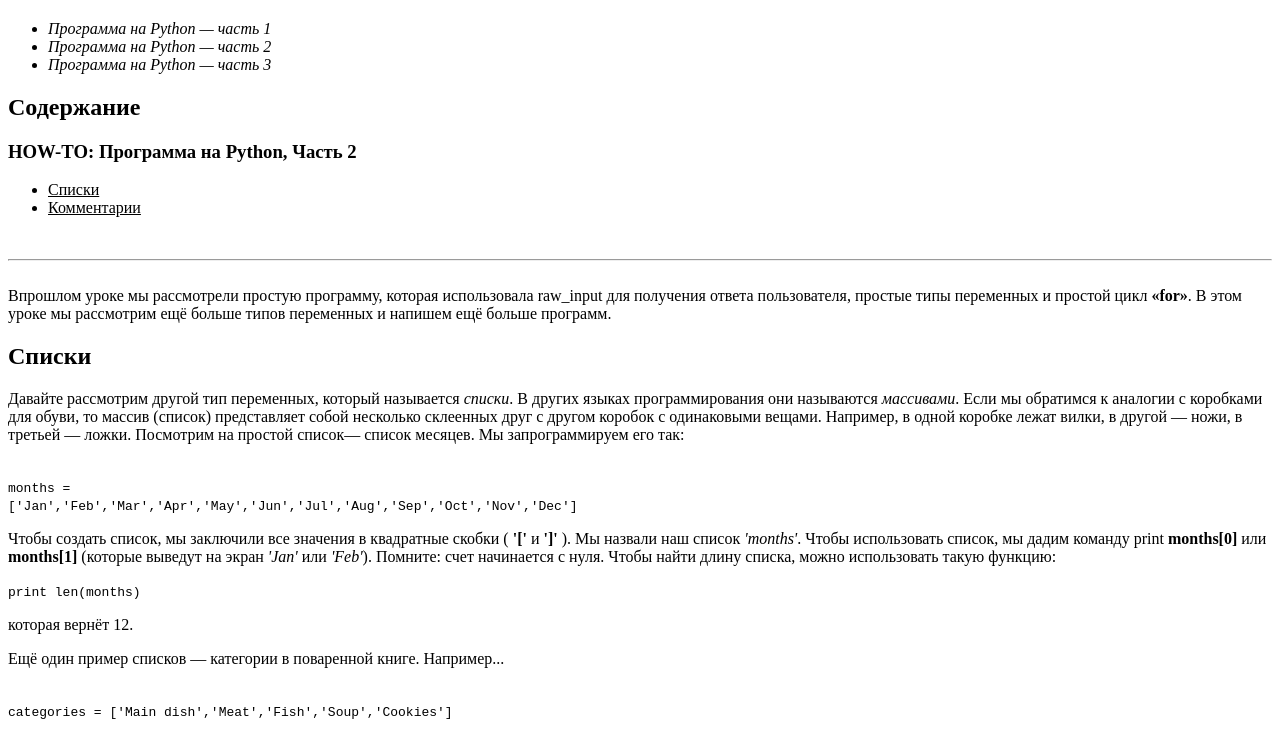
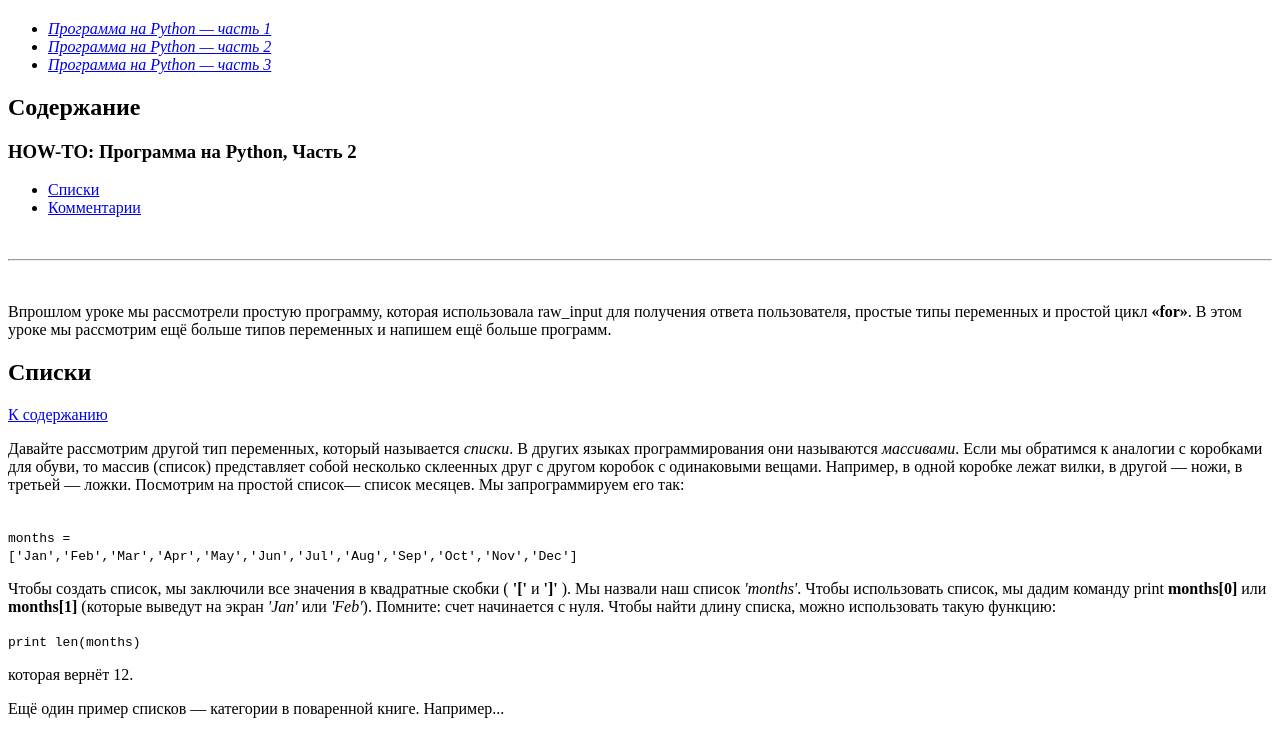
Before and after one commit to Vitaly-Kolesnik/Vitaly-Kolesnik, a plain HTML site: page 02_HTML/base/link/Python_2.html in a window 1280 px wide. Shown: the part 60-793 px from the top of the page. Drawn offline with Linux system fonts and the light colour scheme.

Commit message:
Table_Python_2_Final

```diff
--- a/02_HTML/base/link/Python_2.html
+++ b/02_HTML/base/link/Python_2.html
@@ -3,37 +3,37 @@
 <head>
     <meta charset="UTF-8">
 
-    <title>Document</title>
+    <title>Python_2</title>
 </head>
 <body>
 
     <H1><strong> HOW-TO: Программа на Python, Часть 2</strong></H1>
 
         <ul>
-        <I>
-        <li>Программа на Python — часть 1</li>
-        <li>Программа на Python — часть 2</li>
-        <li>Программа на Python — часть 3</li>
-        </I>
+
+            <li><I><a href="Python_1.html" target=“_blank”>Программа на Python — часть 1</a></I></li>
+            <li><I><a href="Python_2.html">Программа на Python — часть 2</a></I></li>
+            <li><I><a href="Python_3.html" target=“_blank”> Программа на Python — часть 3</a></I></li>
+
         </ul>
 
-        <H2> Содержание </H2>
+        <H2><a name="razdel_3"> Содержание </a></H2>
             <H3> HOW-TO: Программа на Python, Часть 2</H3>
             <ul>
-            <U>
-            <li>Списки</li>
-            <li>Комментарии</li>
-            </U>
+            <li><U><a href="#razdel_1"> Списки</a></U></li>
+            <li><U><a href="#razdel_2">Комментарии</a></U></li>
             </ul>
 
             <br><hr>
 
-        <br><p1>Впрошлом уроке мы рассмотрели простую программу, которая использовала raw_input
+        <br><p>Впрошлом уроке мы рассмотрели простую программу, которая использовала raw_input
             для получения ответа пользователя, простые типы переменных и простой цикл <strong>«for»</strong>. В
             этом уроке мы рассмотрим ещё больше типов переменных и напишем ещё больше
-            программ.</p1>
+            программ.</p>
 
-        <H2><strong>Списки</strong></H2>
+        <H2><strong><a name="razdel_1">Списки</a> </strong></H2>
+        <p><a href="#razdel_3">К содержанию</a></p>
+
 
             <p>Давайте рассмотрим другой тип переменных, который называется <i>списки</i>. В других
                 языках программирования они называются <i>массивами</i>. Если мы обратимся к аналогии с
@@ -42,8 +42,8 @@
                 другой — ножи, в третьей — ложки. Посмотрим на простой список— список месяцев. Мы
                 запрограммируем его так:</p>
 
-            <br><code>months =</code><br>
-            <code>['Jan','Feb','Mar','Apr','May','Jun','Jul','Aug','Sep','Oct','Nov','Dec']</code><br>
+            <br><code>months =<br>
+            ['Jan','Feb','Mar','Apr','May','Jun','Jul','Aug','Sep','Oct','Nov','Dec']</code><br>
 
             <p>Чтобы создать список, мы заключили все значения в квадратные скобки ( <strong> '['</strong> и <strong>']' </strong>). Мы
                 назвали наш список <i>'months'</i>. Чтобы использовать список, мы дадим команду print
@@ -63,8 +63,8 @@
             очень просто. Я уверен, вы сможете придумать много других примеров использования
             списков.</p>
 
-        <H2><strong>Комментарии</strong></H2>
-
+        <H2><strong><a name="razdel_2">Комментарии</a></strong></H2>
+        <p><a href="#razdel_3">К содержанию</a></p>
             <p>Далее, мы должны обсудить комментарии. Комментарии важны по нескольким причинам.
                 Они не только говорят вам или другим людям, что вы пытаетесь делать, но и напомнят
                 вам через полгода, что же вы хотели сделать. Когда вы будете писать много программ,
```
